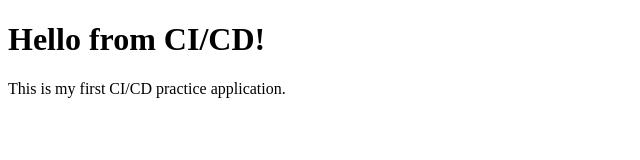
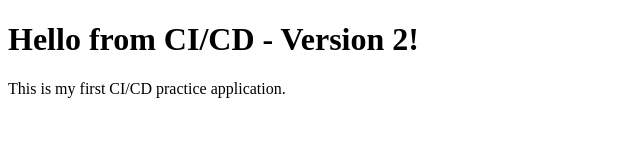
Before and after one commit to vpvidhi-222/my-first-app, a plain HTML site: page index.html in a window 1280 px wide. Shown: the whole page, without its empty margins (0-640 px from the left). Drawn offline with Linux system fonts and the light colour scheme.

Commit message:
Update homepage to version 2

```diff
--- a/index.html
+++ b/index.html
@@ -4,7 +4,7 @@
     <title>CI/CD Learning</title>
 </head>
 <body>
-    <h1>Hello from CI/CD!</h1>
+    <h1>Hello from CI/CD - Version 2! </h1>
     <p>This is my first CI/CD practice application.</p>
 </body>
 </html>
```
